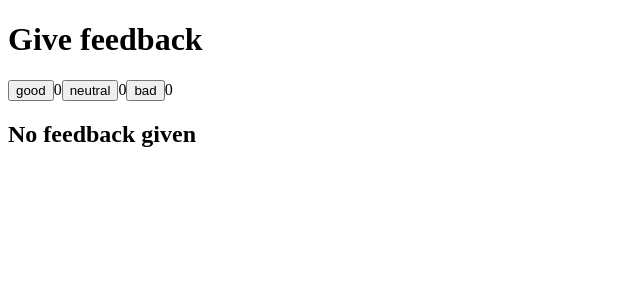
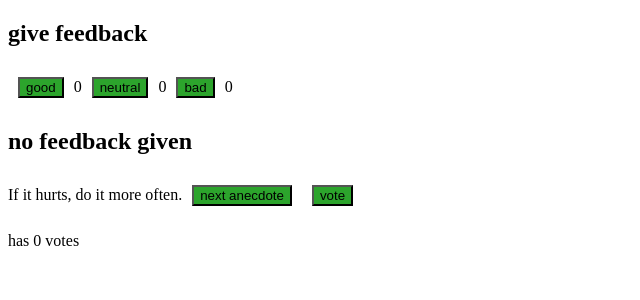
Before and after one commit to stacy-gol/web-crash-course, a React (Create React App) app in the folder Task-4/: page / in a window 1280 px wide. Shown: the top 300 px of the page, without its empty margins (0-640 px from the left). Built offline with nearby package versions, Linux system fonts and the light colour scheme.

Commit message:
exercise 1.13

```diff
--- a/Task-4/src/App.js
+++ b/Task-4/src/App.js
@@ -1,8 +1,8 @@
 import { useState } from 'react'
-
+import "./styles.css";
 
 const Button = (props) => (
-  <button onClick={props.onClick}>
+  <button className='button' onClick={props.onClick}>
     {props.children}
   </button>
 )
@@ -51,6 +51,21 @@
     { text: "average", value: average },
     { text: "positive", value: positive },
   ];
+  const anecdotes = [
+    'If it hurts, do it more often.',
+    'Adding manpower to a late software project makes it later!',
+    'The first 90 percent of the code accounts for the first 10 percent of the development time...The remaining 10 percent of the code accounts for the other 90 percent of the development time.',
+    'Any fool can write code that a computer can understand. Good programmers write code that humans can understand.',
+    'Premature optimization is the root of all evil.',
+    'Debugging is twice as hard as writing the code in the first place. Therefore, if you write the code as cleverly as possible, you are, by definition, not smart enough to debug it.',
+    'Programming without an extremely heavy use of console.log is same as if a doctor would refuse to use x-rays or blood tests when diagnosing patients.',
+    'The only way to go fast, is to go well.'
+  ]
+  const [selected, setSelected] = useState(0)
+
+  const [points, setPoints] = useState(new Array(anecdotes.length).fill(0));
+  const copy = [...points]
+
 
 
   const handleGoodClick = () => {
@@ -83,19 +98,35 @@
     setButtonClicked(true)
   }
 
+  const chooseAnecdote = () => {
+  const selected = Math.floor(Math.random() * anecdotes.length)
+  setSelected(selected)
+  }
+
+  const voteForAnecdote = (index) => {
+  copy[index]++;
+  setPoints(copy)
+  }
+
+  console.log(copy)
+
 
   return (
     <div>
-      <h1>Give feedback</h1>
+      <h2>give feedback</h2>
       <Button onClick={handleGoodClick}>good</Button>
       {good}
       <Button onClick={handleNeutralClick}>neutral</Button>
       {neutral}
       <Button onClick={handleBadClick}>bad</Button>
       {bad}
-      {!buttonClicked && <h2>No feedback given</h2>}
+      {!buttonClicked && <h2>no feedback given</h2>}
       {buttonClicked && <Statistics data={data} />
       }
+      {anecdotes[selected]}
+      <Button onClick={chooseAnecdote}>next anecdote</Button>
+      <Button onClick={() => voteForAnecdote(selected)}>vote</Button>
+      <p>has {points[selected]} votes</p>
     </div>
   )
 }
--- a/Task-4/src/styles.css
+++ b/Task-4/src/styles.css
@@ -1,15 +1,4 @@
-.part {
-  box-sizing: border-box;
-  border: 5px solid aquamarine;
-  min-width: 30px;
-  display: flex;
-  margin-bottom: 10px;
-  align-items: center;
-  justify-content: center;
-  border-radius: 5px;
+.button {
+  margin : 10px;
+  background-color : rgb(44, 164, 44)
 }
-
-.mark {
-  font-weight: 700;
-  color: red;
-}
```
